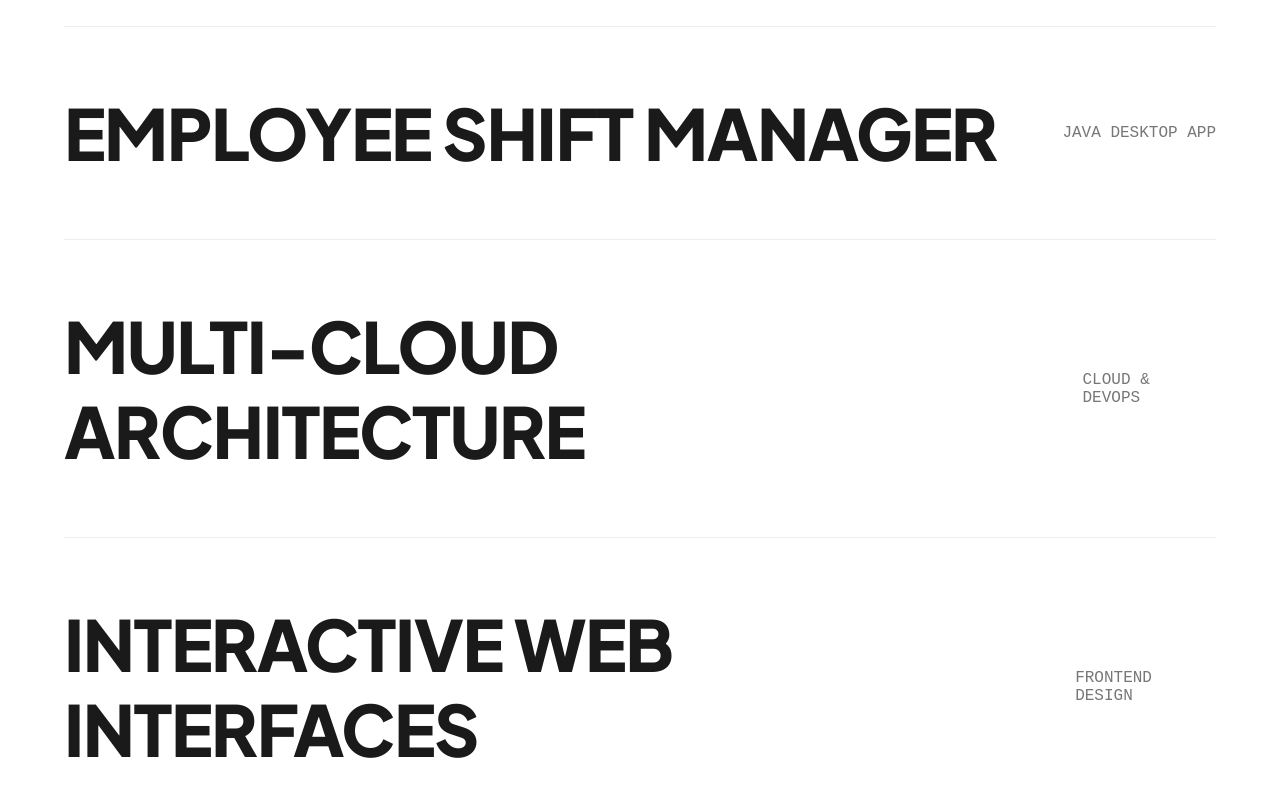
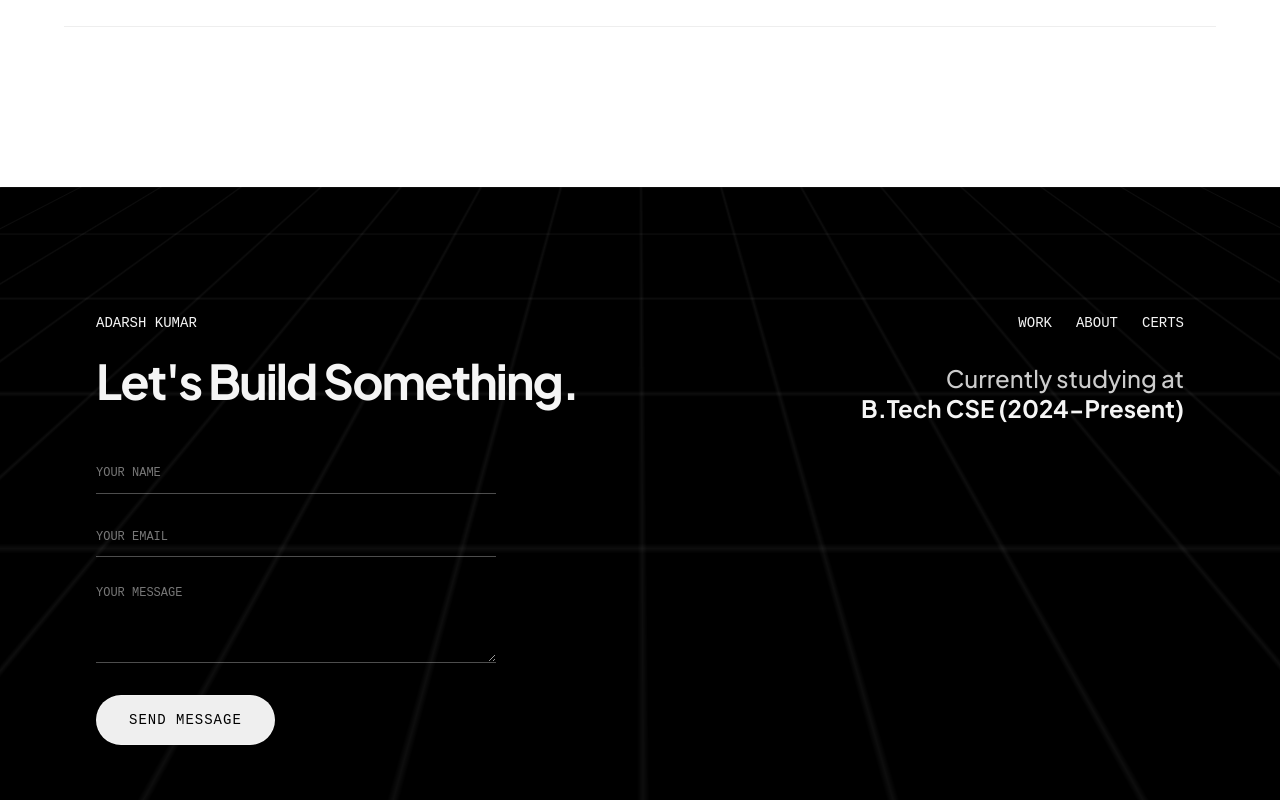
Before and after one commit to Adarshhspeaks/adarsh-portfolio, a React (Vite) app: page /works in a window 1280 px wide. Shown: the part 1180-1980 px from the top of the page. Built offline with nearby package versions, Linux system fonts and the light colour scheme; no server answers; a web font is replaced by a local one.

Commit message:
Update projects list: remove 3 inactive projects

```diff
--- a/src/data/constants.js
+++ b/src/data/constants.js
@@ -35,24 +35,6 @@ export const PROJECTS = [
     title: 'PRITHVILOK',
     desc: 'Decentralized Sustainability Platform featuring an Ethers.js reward system, Python ML waste classification, and a 3D interactive Earth UI.',
     img: 'https://images.unsplash.com/photo-1614729939124-032f0b56c9ce?q=80&w=2000&auto=format&fit=crop'
-  },
-  {
-    client: 'JAVA DESKTOP APP',
-    title: 'Employee Shift Manager',
-    desc: 'GUI-based scheduling system with role-based access, swap request workflows, and persistent storage via Java Serialization.',
-    img: 'https://images.unsplash.com/photo-1451187580459-43490279c0fa?q=80&w=2000&auto=format&fit=crop'
-  },
-  {
-    client: 'CLOUD & DEVOPS',
-    title: 'Multi-Cloud Architecture',
-    desc: 'Containerized applications using Docker and Kubernetes, demonstrating end-to-end DevOps workflows across AWS, GCP, and Azure.',
-    img: 'https://images.unsplash.com/photo-1551288049-bebda4e38f71?q=80&w=2000&auto=format&fit=crop'
-  },
-  {
-    client: 'FRONTEND DESIGN',
-    title: 'Interactive Web Interfaces',
-    desc: 'Responsive web pages built with React, Framer Motion, and Tailwind CSS, prioritizing dynamic user experiences.',
-    img: 'https://images.unsplash.com/photo-1618005182384-a83a8bd57fbe?q=80&w=2000&auto=format&fit=crop'
   }
 ];
 
```
